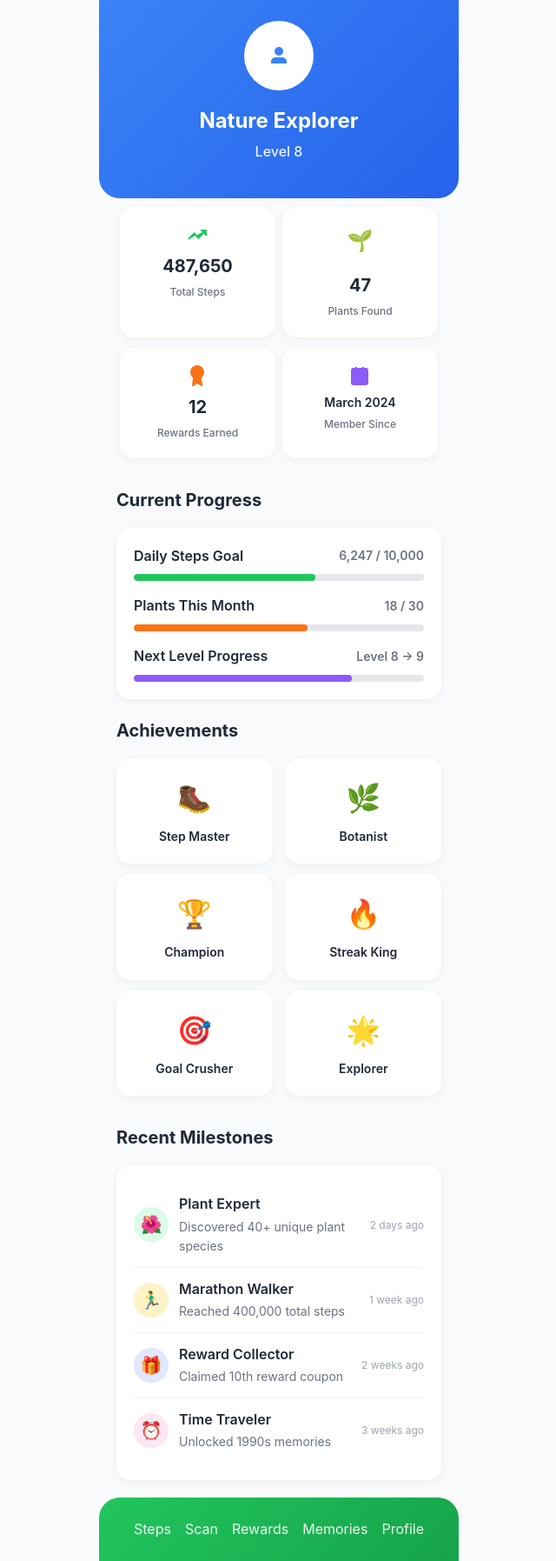
After one commit to Milan-Kurpershoek/BlossomStep, a PHP site: page /profile.html in a window 1280 px wide. The commit adds this page. Shown: the whole page at 87% size, without its empty margins (319-959 px from the left). Run offline with PHP 8.4, Linux system fonts and the light colour scheme.

Commit message:
profile.html and profile.css added

```diff
--- /dev/null
+++ b/css/profile.css
@@ -0,0 +1,313 @@
+* {
+    margin: 0;
+    padding: 0;
+    box-sizing: border-box;
+}
+
+body {
+    font-family: 'Inter', -apple-system, BlinkMacSystemFont, 'Segoe UI', Roboto, sans-serif;
+    background-color: #F8FAFC;
+    color: #1F2937;
+    line-height: 1.6;
+}
+
+.container {
+    max-width: 414px;
+    margin: 0 auto;
+    min-height: 100vh;
+    background-color: #F8FAFC;
+}
+
+.header {
+    background: linear-gradient(135deg, #3B82F6, #2563EB);
+    padding: 24px 20px 40px;
+    border-radius: 0 0 24px 24px;
+    color: white;
+    margin-bottom: 30px;
+}
+
+footer a{
+    text-decoration: none;
+    font-size: 16px;
+    opacity: 0.9;
+    color: white;
+}
+footer{
+    background: linear-gradient(135deg, #22C55E, #16A34A);
+    padding: 24px;
+    border-radius: 24px 24px 0 0;
+    color: white;
+    display: flex;
+    justify-content: space-evenly;
+    margin-top: 20px;
+}
+
+.profile-header {
+    display: flex;
+    flex-direction: column;
+    align-items: center;
+}
+
+.avatar {
+    width: 80px;
+    height: 80px;
+    border-radius: 40px;
+    background-color: white;
+    display: flex;
+    align-items: center;
+    justify-content: center;
+    margin-bottom: 16px;
+    font-size: 32px;
+    color: #3B82F6;
+}
+
+.user-name {
+    font-size: 24px;
+    font-weight: 700;
+    margin-bottom: 4px;
+}
+
+.user-level {
+    font-size: 16px;
+    font-weight: 500;
+    opacity: 0.9;
+}
+
+.stats-grid {
+    display: flex;
+    flex-wrap: wrap;
+    margin: 20px;
+    margin-top: -20px;
+}
+
+.stat-card {
+    background: white;
+    width: 48%;
+    margin-bottom: 12px;
+    padding: 20px;
+    border-radius: 16px;
+    display: flex;
+    flex-direction: column;
+    align-items: center;
+    margin-left: 1%;
+    margin-right: 1%;
+    box-shadow: 0 2px 10px rgba(0, 0, 0, 0.05);
+    transition: transform 0.2s ease;
+}
+
+.stat-card:hover {
+    transform: translateY(-2px);
+}
+
+.stat-icon {
+    width: 24px;
+    height: 24px;
+    margin-bottom: 8px;
+}
+
+.stat-emoji {
+    font-size: 24px;
+    margin-bottom: 8px;
+}
+
+.stat-number {
+    font-size: 20px;
+    font-weight: 700;
+    color: #1F2937;
+    margin-top: 8px;
+    margin-bottom: 4px;
+}
+
+.stat-text {
+    font-size: 14px;
+    font-weight: 600;
+    color: #1F2937;
+    margin-top: 8px;
+    margin-bottom: 4px;
+    text-align: center;
+}
+
+.stat-label {
+    font-size: 12px;
+    font-weight: 500;
+    color: #6B7280;
+    text-align: center;
+}
+
+.section {
+    margin: 20px;
+    margin-top: 0;
+}
+
+.section-title {
+    font-size: 20px;
+    font-weight: 700;
+    color: #1F2937;
+    margin-bottom: 16px;
+}
+
+.badges-grid {
+    display: flex;
+    flex-wrap: wrap;
+    justify-content: space-between;
+}
+
+.badge {
+    background: white;
+    width: 48%;
+    padding: 20px;
+    border-radius: 16px;
+    display: flex;
+    flex-direction: column;
+    align-items: center;
+    margin-bottom: 12px;
+    box-shadow: 0 2px 10px rgba(0, 0, 0, 0.05);
+    transition: transform 0.2s ease;
+}
+
+.badge:hover {
+    transform: translateY(-2px);
+}
+
+.badge-emoji {
+    font-size: 32px;
+    margin-bottom: 8px;
+}
+
+.badge-title {
+    font-size: 14px;
+    font-weight: 600;
+    color: #1F2937;
+    text-align: center;
+}
+
+.progress-section {
+    background: white;
+    padding: 20px;
+    border-radius: 16px;
+    margin-bottom: 20px;
+    box-shadow: 0 2px 10px rgba(0, 0, 0, 0.05);
+}
+
+.progress-item {
+    margin-bottom: 16px;
+}
+
+.progress-item:last-child {
+    margin-bottom: 0;
+}
+
+.progress-header {
+    display: flex;
+    justify-content: space-between;
+    align-items: center;
+    margin-bottom: 8px;
+}
+
+.progress-title {
+    font-size: 16px;
+    font-weight: 600;
+    color: #1F2937;
+}
+
+.progress-value {
+    font-size: 14px;
+    font-weight: 600;
+    color: #6B7280;
+}
+
+.progress-bar {
+    width: 100%;
+    height: 8px;
+    background: #E5E7EB;
+    border-radius: 4px;
+    overflow: hidden;
+}
+
+.progress-fill {
+    height: 100%;
+    border-radius: 4px;
+    transition: width 1s ease;
+}
+
+.progress-steps { background: #22C55E; }
+.progress-plants { background: #F97316; }
+.progress-rewards { background: #8B5CF6; }
+
+.milestones-card {
+    background: white;
+    padding: 20px;
+    border-radius: 16px;
+    box-shadow: 0 2px 10px rgba(0, 0, 0, 0.05);
+}
+
+.milestone {
+    display: flex;
+    align-items: center;
+    padding: 12px 0;
+    border-bottom: 1px solid #F3F4F6;
+}
+
+.milestone:last-child {
+    border-bottom: none;
+}
+
+.milestone-icon {
+    width: 40px;
+    height: 40px;
+    border-radius: 20px;
+    display: flex;
+    align-items: center;
+    justify-content: center;
+    margin-right: 12px;
+    font-size: 20px;
+}
+
+.milestone-content {
+    flex: 1;
+}
+
+.milestone-title {
+    font-size: 16px;
+    font-weight: 600;
+    color: #1F2937;
+    margin-bottom: 2px;
+}
+
+.milestone-subtitle {
+    font-size: 14px;
+    color: #6B7280;
+}
+
+.milestone-date {
+    font-size: 12px;
+    color: #9CA3AF;
+    margin-left: auto;
+}
+
+.icon {
+    width: 24px;
+    height: 24px;
+    fill: currentColor;
+}
+
+.icon-trending { color: #22C55E; }
+.icon-award { color: #F97316; }
+.icon-calendar { color: #8B5CF6; }
+.icon-user { color: #3B82F6; }
+
+@media (max-width: 480px) {
+    .container {
+        max-width: 100%;
+        padding: 0 20px 0 20px;
+    }
+
+    .section {
+        margin: 16px;
+    }
+
+    .stats-grid {
+        margin: 16px;
+        margin-top: -16px;
+    }
+}
--- a/pages/index.html
+++ b/pages/index.html
@@ -107,7 +107,7 @@
         <a href="scan.html">Scan</a>
         <a href="rewards.html">Rewards</a>
         <a href="memories.php">Memories</a>
-        <a href="">Profile</a>
+        <a href="profile.html">Profile</a>
     </footer>
 </div>
 </body>
--- a/pages/memories.php
+++ b/pages/memories.php
@@ -92,7 +92,7 @@ mysqli_close($db);
         <a href="scan.html">Scan</a>
         <a href="rewards.html">Rewards</a>
         <a href="memories.php">Memories</a>
-        <a href="">Profile</a>
+        <a href="profile.html">Profile</a>
     </footer>
 </div>
 </body>
--- /dev/null
+++ b/pages/profile.html
@@ -0,0 +1,177 @@
+<!doctype html>
+<html lang="en">
+<head>
+    <meta charset="UTF-8">
+    <meta name="viewport"
+          content="width=device-width, user-scalable=no, initial-scale=1.0, maximum-scale=1.0, minimum-scale=1.0">
+    <meta http-equiv="X-UA-Compatible" content="ie=edge">
+    <title>BlossomStep</title>
+    <link rel="stylesheet" href="../css/profile.css">
+</head>
+<body>
+<div class="container">
+    <header class="header">
+        <div class="profile-header">
+            <div class="avatar">
+                <svg class="icon icon-user" viewBox="0 0 24 24" fill="none" stroke="currentColor" stroke-width="2">
+                    <path d="M20 21v-2a4 4 0 0 0-4-4H8a4 4 0 0 0-4 4v2"></path>
+                    <circle cx="12" cy="7" r="4"></circle>
+                </svg>
+            </div>
+            <h1 class="user-name">Nature Explorer</h1>
+            <p class="user-level">Level 8</p>
+        </div>
+    </header>
+
+    <div class="stats-grid">
+        <div class="stat-card">
+            <svg class="icon icon-trending" viewBox="0 0 24 24" fill="none" stroke="currentColor" stroke-width="2">
+                <polyline points="22,7 13.5,15.5 8.5,10.5 2,17"></polyline>
+                <polyline points="16,7 22,7 22,13"></polyline>
+            </svg>
+            <div class="stat-number" id="totalSteps">487,650</div>
+            <div class="stat-label">Total Steps</div>
+        </div>
+
+        <div class="stat-card">
+            <div class="stat-emoji">🌱</div>
+            <div class="stat-number" id="totalPlants">47</div>
+            <div class="stat-label">Plants Found</div>
+        </div>
+
+        <div class="stat-card">
+            <svg class="icon icon-award" viewBox="0 0 24 24" fill="none" stroke="currentColor" stroke-width="2">
+                <circle cx="12" cy="8" r="7"></circle>
+                <polyline points="8.21,13.89 7,23 12,20 17,23 15.79,13.88"></polyline>
+            </svg>
+            <div class="stat-number" id="totalRewards">12</div>
+            <div class="stat-label">Rewards Earned</div>
+        </div>
+
+        <div class="stat-card">
+            <svg class="icon icon-calendar" viewBox="0 0 24 24" fill="none" stroke="currentColor" stroke-width="2">
+                <rect x="3" y="4" width="18" height="18" rx="2" ry="2"></rect>
+                <line x1="16" y1="2" x2="16" y2="6"></line>
+                <line x1="8" y1="2" x2="8" y2="6"></line>
+                <line x1="3" y1="10" x2="21" y2="10"></line>
+            </svg>
+            <div class="stat-text">March 2024</div>
+            <div class="stat-label">Member Since</div>
+        </div>
+    </div>
+
+    <section class="section">
+        <h2 class="section-title">Current Progress</h2>
+        <div class="progress-section">
+            <div class="progress-item">
+                <div class="progress-header">
+                    <span class="progress-title">Daily Steps Goal</span>
+                    <span class="progress-value">6,247 / 10,000</span>
+                </div>
+                <div class="progress-bar">
+                    <div class="progress-fill progress-steps" style="width: 62.47%;"></div>
+                </div>
+            </div>
+
+            <div class="progress-item">
+                <div class="progress-header">
+                    <span class="progress-title">Plants This Month</span>
+                    <span class="progress-value">18 / 30</span>
+                </div>
+                <div class="progress-bar">
+                    <div class="progress-fill progress-plants" style="width: 60%;"></div>
+                </div>
+            </div>
+
+            <div class="progress-item">
+                <div class="progress-header">
+                    <span class="progress-title">Next Level Progress</span>
+                    <span class="progress-value">Level 8 → 9</span>
+                </div>
+                <div class="progress-bar">
+                    <div class="progress-fill progress-rewards" style="width: 75%;"></div>
+                </div>
+            </div>
+        </div>
+    </section>
+
+    <section class="section">
+        <h2 class="section-title">Achievements</h2>
+        <div class="badges-grid">
+            <div class="badge">
+                <div class="badge-emoji">🥾</div>
+                <div class="badge-title">Step Master</div>
+            </div>
+            <div class="badge">
+                <div class="badge-emoji">🌿</div>
+                <div class="badge-title">Botanist</div>
+            </div>
+            <div class="badge">
+                <div class="badge-emoji">🏆</div>
+                <div class="badge-title">Champion</div>
+            </div>
+            <div class="badge">
+                <div class="badge-emoji">🔥</div>
+                <div class="badge-title">Streak King</div>
+            </div>
+            <div class="badge">
+                <div class="badge-emoji">🎯</div>
+                <div class="badge-title">Goal Crusher</div>
+            </div>
+            <div class="badge">
+                <div class="badge-emoji">🌟</div>
+                <div class="badge-title">Explorer</div>
+            </div>
+        </div>
+    </section>
+
+    <section class="section">
+        <h2 class="section-title">Recent Milestones</h2>
+        <div class="milestones-card">
+            <div class="milestone">
+                <div class="milestone-icon" style="background-color: #DCFCE7;">🌺</div>
+                <div class="milestone-content">
+                    <div class="milestone-title">Plant Expert</div>
+                    <div class="milestone-subtitle">Discovered 40+ unique plant species</div>
+                </div>
+                <div class="milestone-date">2 days ago</div>
+            </div>
+
+            <div class="milestone">
+                <div class="milestone-icon" style="background-color: #FEF3C7;">🏃‍♂️</div>
+                <div class="milestone-content">
+                    <div class="milestone-title">Marathon Walker</div>
+                    <div class="milestone-subtitle">Reached 400,000 total steps</div>
+                </div>
+                <div class="milestone-date">1 week ago</div>
+            </div>
+
+            <div class="milestone">
+                <div class="milestone-icon" style="background-color: #E0E7FF;">🎁</div>
+                <div class="milestone-content">
+                    <div class="milestone-title">Reward Collector</div>
+                    <div class="milestone-subtitle">Claimed 10th reward coupon</div>
+                </div>
+                <div class="milestone-date">2 weeks ago</div>
+            </div>
+
+            <div class="milestone">
+                <div class="milestone-icon" style="background-color: #FCE7F3;">⏰</div>
+                <div class="milestone-content">
+                    <div class="milestone-title">Time Traveler</div>
+                    <div class="milestone-subtitle">Unlocked 1990s memories</div>
+                </div>
+                <div class="milestone-date">3 weeks ago</div>
+            </div>
+        </div>
+    </section>
+    <footer class="links">
+        <a href="index.html">Steps</a>
+        <a href="scan.html">Scan</a>
+        <a href="rewards.html">Rewards</a>
+        <a href="memories.php">Memories</a>
+        <a href="profile.html">Profile</a>
+    </footer>
+</div>
+</body>
+</html>
--- a/pages/rewards.html
+++ b/pages/rewards.html
@@ -178,7 +178,7 @@
         <a href="scan.html">Scan</a>
         <a href="rewards.html">Rewards</a>
         <a href="memories.php">Memories</a>
-        <a href="">Profile</a>
+        <a href="profile.html">Profile</a>
     </footer>
 </div>
 </body>
--- a/pages/scan.html
+++ b/pages/scan.html
@@ -46,7 +46,7 @@
     <a href="scan.html">Scan</a>
     <a href="rewards.html">Rewards</a>
     <a href="memories.php">Memories</a>
-    <a href="">Profile</a>
+    <a href="profile.html">Profile</a>
 </footer>
 
 <script src="../js/config.js"></script>
```
